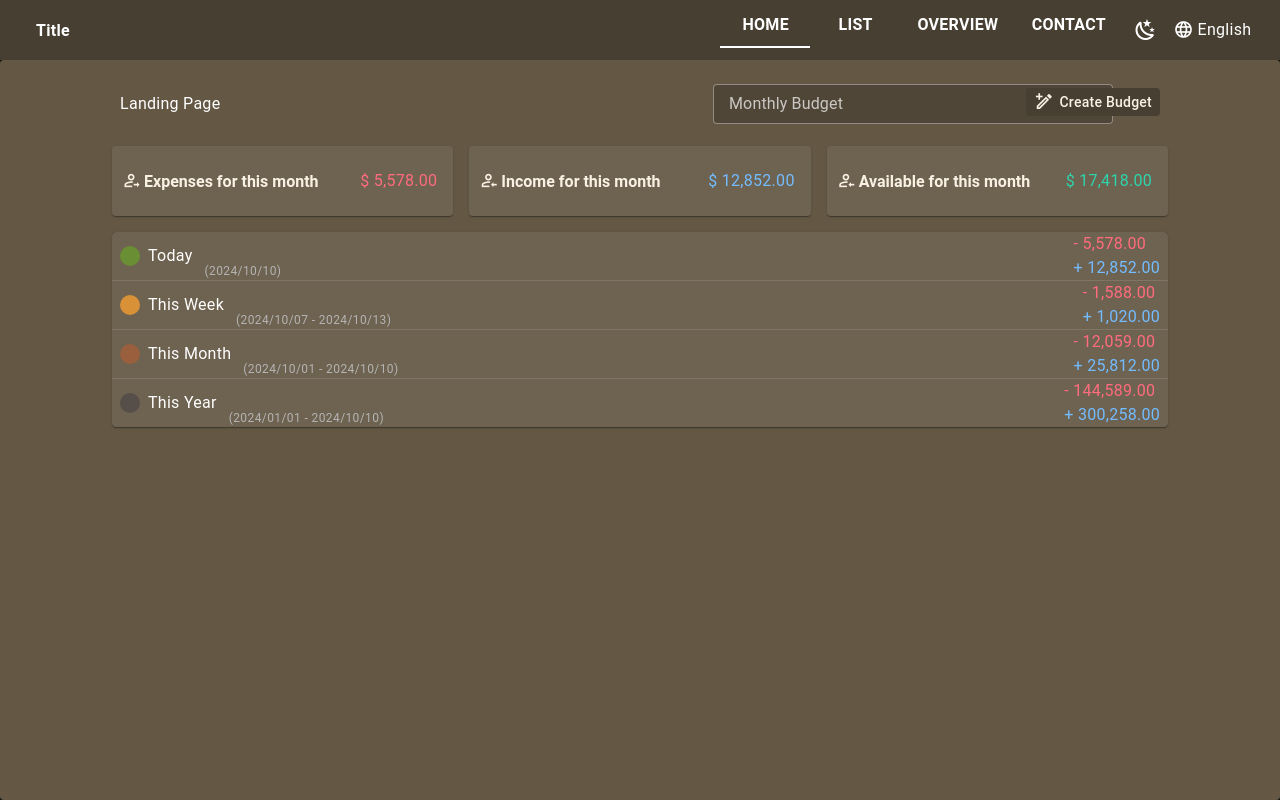
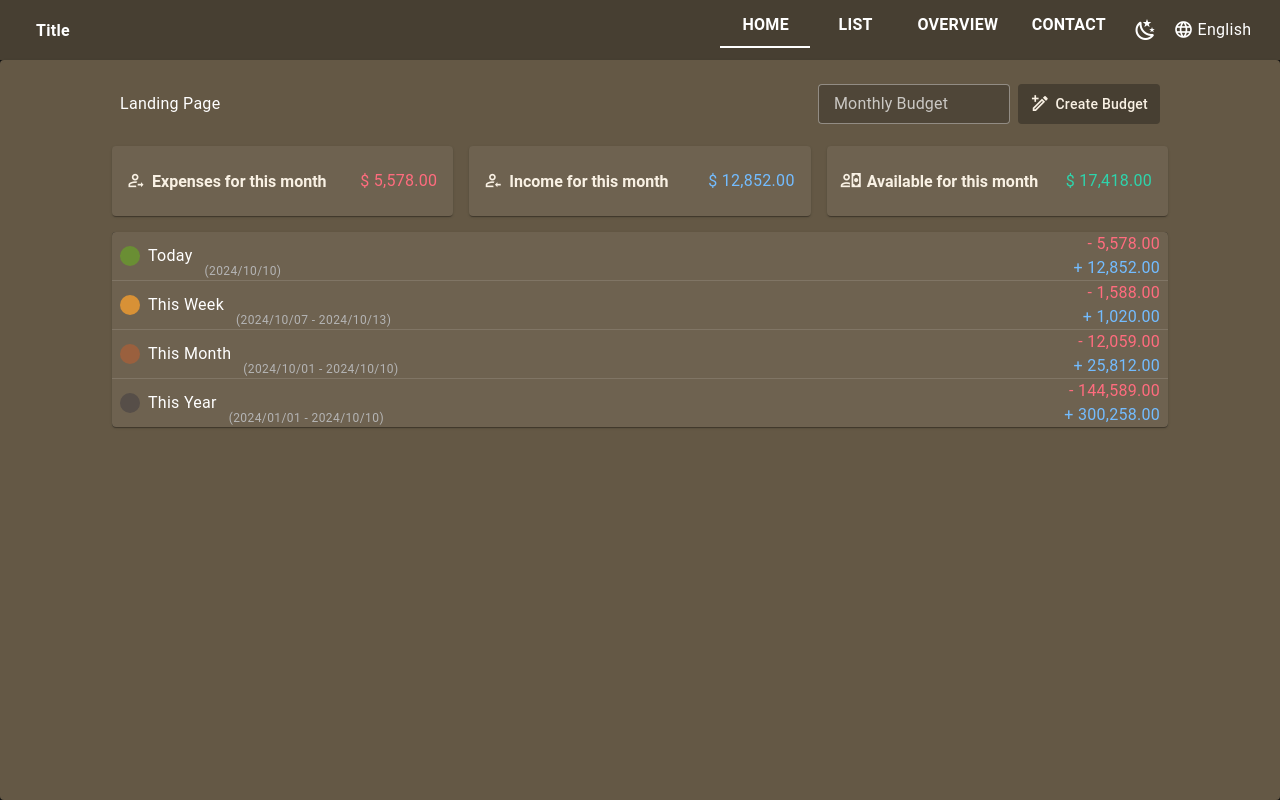
Before and after one commit to yachiTsao/appreciate, a Vue app: page /home in a window 1280 px wide. Built offline with nearby package versions, Linux system fonts and the light colour scheme.

Commit message:
1. Add i18n of contact us page 2. Update home page and list page create button

```diff
--- a/src/i18n/general/en-US.json
+++ b/src/i18n/general/en-US.json
@@ -56,7 +56,12 @@
   "list": "List",
   "overview": "Overview",
   "contactUs": "Contact Us",
+  "contactInfo": {
+    "address": "address",
+    "hours": "Business Hours"
+  },
   "contactForm": {
+    "title": "Send us a message",
     "name": "Name",
     "namePlaceholder": "Please enter your name",
     "email": "Email",
--- a/src/i18n/general/zh-CN.json
+++ b/src/i18n/general/zh-CN.json
@@ -56,7 +56,12 @@
   "list": "列表",
   "overview": "概览",
   "contactUs": "联系我们",
+  "contactInfo": {
+  "address": "地址",
+  "hours": "营业时间"
+},
   "contactForm": {
+    "title": "发送消息给我们",
     "name": "姓名",
     "namePlaceholder": "请输入您的姓名",
     "email": "电子邮件",
--- a/src/i18n/general/zh-TW.json
+++ b/src/i18n/general/zh-TW.json
@@ -56,7 +56,12 @@
   "list": "列表",
   "overview": "概覽",
   "contactUs": "聯繫我們",
+  "contactInfo": {
+  "address": "地址",
+  "hours": "營業時間"
+},
   "contactForm": {
+    "title": "發送訊息給我們",
     "name": "姓名",
     "namePlaceholder": "請輸入您的姓名",
     "email": "電子郵件",
--- a/src/pages/Contact.vue
+++ b/src/pages/Contact.vue
@@ -17,7 +17,7 @@
                       >mdi-account-box-outline</v-icon
                     >
                     <div class="d-flex align-self-center flex-column">
-                      <span>Contact Us</span>
+                      <span>{{ $t('general.contactUs') }}</span>
                       <p>(02) 222 333 6666</p>
                     </div>
                   </v-row>
@@ -26,7 +26,7 @@
                       >mdi-email-check-outline</v-icon
                     >
                     <div class="d-flex align-self-center flex-column">
-                      <span>Email</span>
+                      <span>{{ $t('general.contactForm.email') }}</span>
                       <p>Support@example.com</p>
                     </div>
                   </v-row>
@@ -35,7 +35,7 @@
                       >mdi-map-marker-outline</v-icon
                     >
                     <div class="d-flex align-self-center flex-column">
-                      <span>Address</span>
+                      <span>{{ $t('general.contactInfo.address') }}</span>
                       <p>台北市信義區123號</p>
                     </div>
                   </v-row>
@@ -44,7 +44,7 @@
                       >mdi-store-clock-outline</v-icon
                     >
                     <div class="d-flex align-self-center flex-column">
-                      <span>Business Hours</span>
+                      <span>{{ $t('general.contactInfo.hours') }}</span>
                       <p>週一至週五 09:00 - 18:00</p>
                     </div>
                   </v-row>
@@ -55,7 +55,7 @@
           <v-col class="py-0">
             <VCustomCard :color="'fifth'">
               <template #title>
-                <p class="text-primary-dark">Send us a message</p>
+                <p class="text-primary-dark">{{ $t('general.contactForm.title')}}</p>
               </template>
               <template #content>
                 <v-form ref="form" v-model="isFormValid">
--- a/src/pages/Home.vue
+++ b/src/pages/Home.vue
@@ -5,17 +5,17 @@
         <div class="d-flex justify-space-between pa-4 pb-0">
           <p class="d-flex align-start pt-2">{{ $t("general.landingPage") }}</p>
           <v-row class="d-flex align-start justify-end ma-0">
-            <v-col cols="4" class="pa-0 pr-2">
               <v-text-field
                 :label="$t('general.monthlyBudget')"
                 variant="outlined"
-                width="400"
+                max-width="200"
                 density="compact"
+                class="pr-2"
               ></v-text-field>
-            </v-col>
             <v-btn
-              class="px-2 mt-1 text-primary-dark"
+              class="px-3 text-primary-dark"
               variant="flat"
+              height="40"
               color="primary"
             >
               <v-icon class="mr-1" size="20"> mdi-pencil-plus-outline </v-icon>
@@ -31,7 +31,7 @@
             height="70"
             width="100%"
           >
-            <v-icon size="20" class="px-3">{{ item.icon }}</v-icon>
+            <v-icon size="20" class="px-4">{{ item.icon }}</v-icon>
             <p class="v-text-h3 pr-4">{{ $t(item.title) }}</p>
             <p :class="`text-${item.textColor}`" class="pr-2 ms-auto">
               $
@@ -57,13 +57,13 @@
               {{ item.period }}
             </p>
             <div class="flex-column ms-auto pr-2">
-              <p class="text-highlight-red">
+              <p class="text-highlight-red text-right">
                 -
                 {{
                   item.expense.toFixed(2).replace(/(\d)(?=(\d{3})+\.)/g, "$1,")
                 }}
               </p>
-              <p class="text-bluetext">
+              <p class="text-bluetext text-right">
                 +
                 {{
                   item.income.toFixed(2).replace(/(\d)(?=(\d{3})+\.)/g, "$1,")
@@ -98,7 +98,7 @@ const cardInfo = ref([
     textColor: "bluetext",
   },
   {
-    icon: "mdi-account-arrow-left-outline",
+    icon: "mdi-account-cash-outline",
     title: "general.cardTitle.available",
     value: 17418,
     textColor: "highlight-green",
--- a/src/pages/List.vue
+++ b/src/pages/List.vue
@@ -5,8 +5,9 @@
         <div class="d-flex justify-space-between pa-4">
           <p>{{ $t("general.list") }}</p>
           <v-btn
-            class="mx-1 px-2 text-primary-dark"
+            class="px-3 text-primary-dark"
             variant="flat"
+            height="40"
             color="primary"
             @click="goToAction('create')"
           >
```
